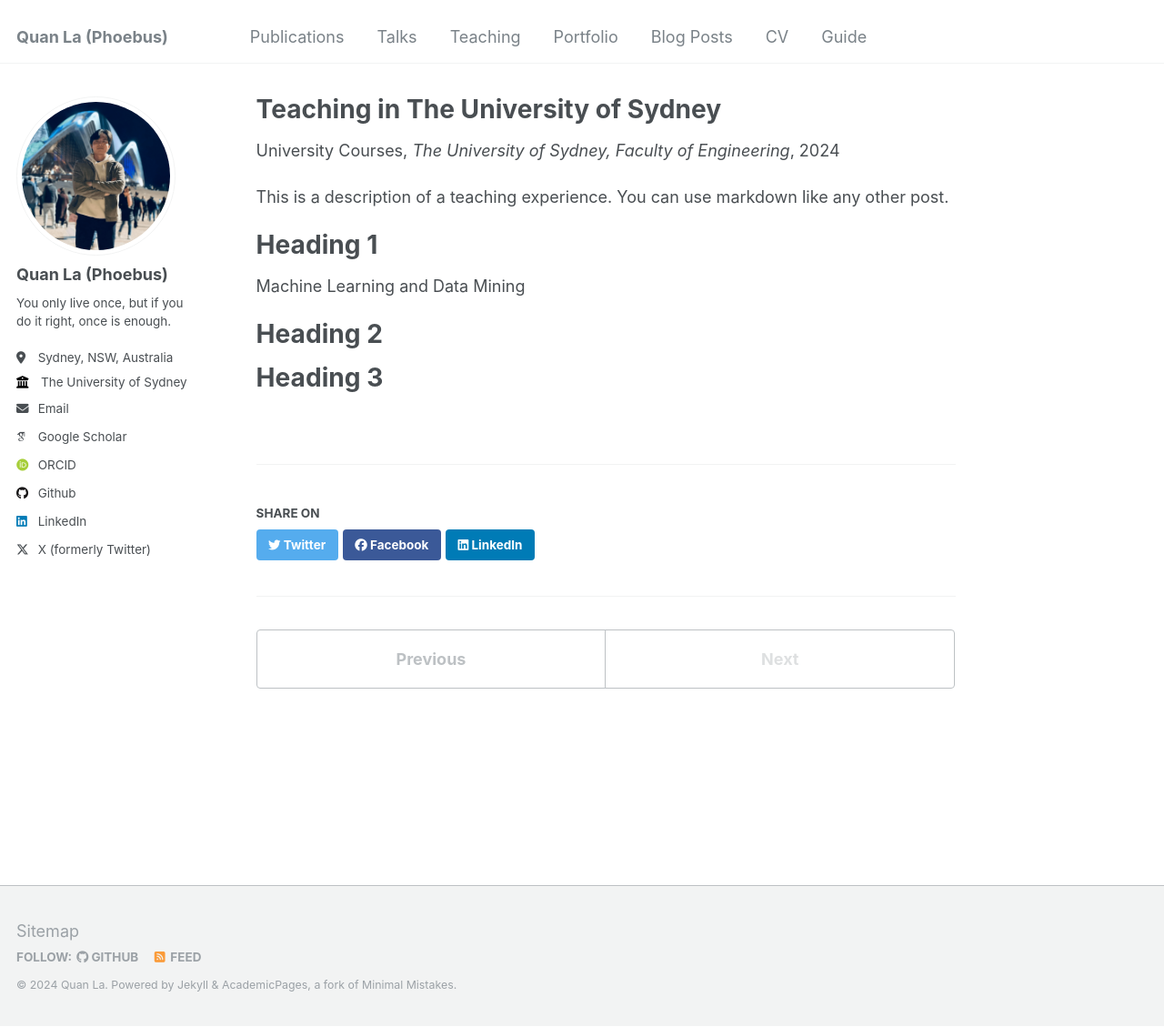
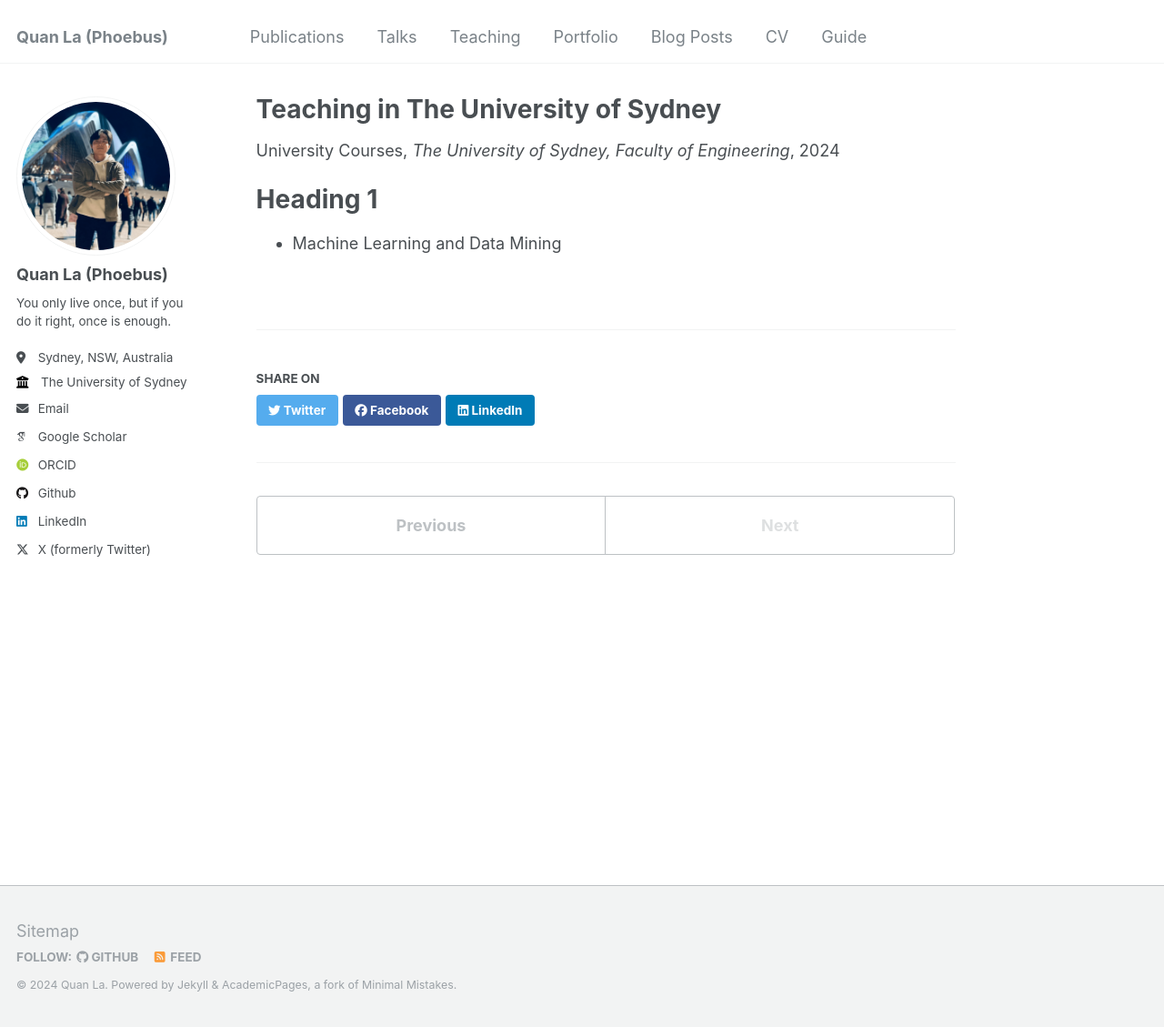
Before and after one commit to lavanquan/lavanquan.github.io, a Jekyll site: the page built from _teaching/2024-sydney-university.md, in a window 1280 px wide and 1129 px high. Shown: the whole window at 91% size. Built offline with Jekyll 4.4.1, drawn with Linux system fonts in a browser that asks for light colours; some web fonts are replaced.

Commit message:
Update 2024-sydney-university.md

```diff
--- a/_teaching/2024-sydney-university.md
+++ b/_teaching/2024-sydney-university.md
@@ -8,14 +8,6 @@ date: 2024-01-01
 location: "Sydney, NSW, Australia"
 ---
 
-This is a description of a teaching experience. You can use markdown like any other post.
-
 Heading 1
 ======
-Machine Learning and Data Mining
-
-Heading 2
-======
-
-Heading 3
-======
+- Machine Learning and Data Mining
```
